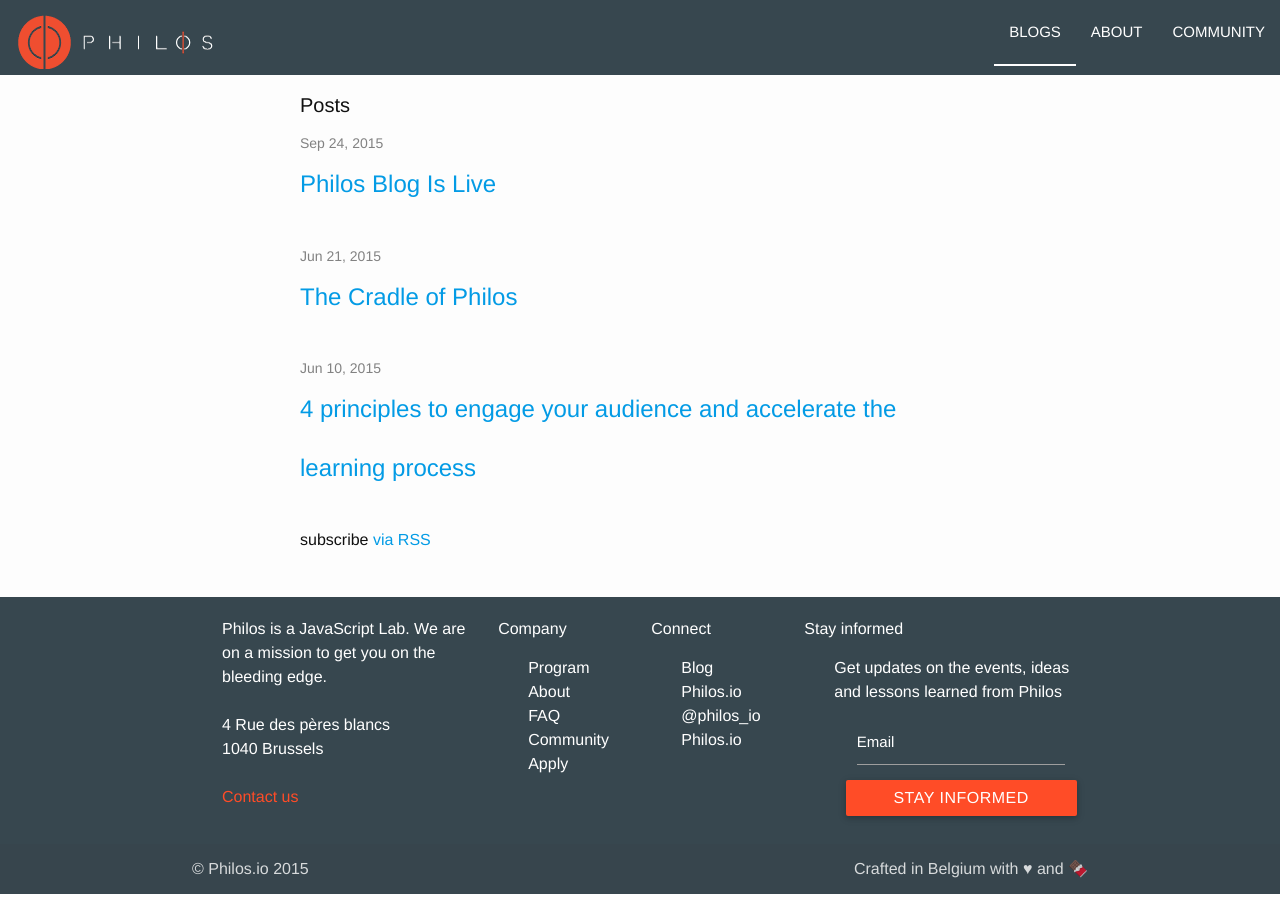
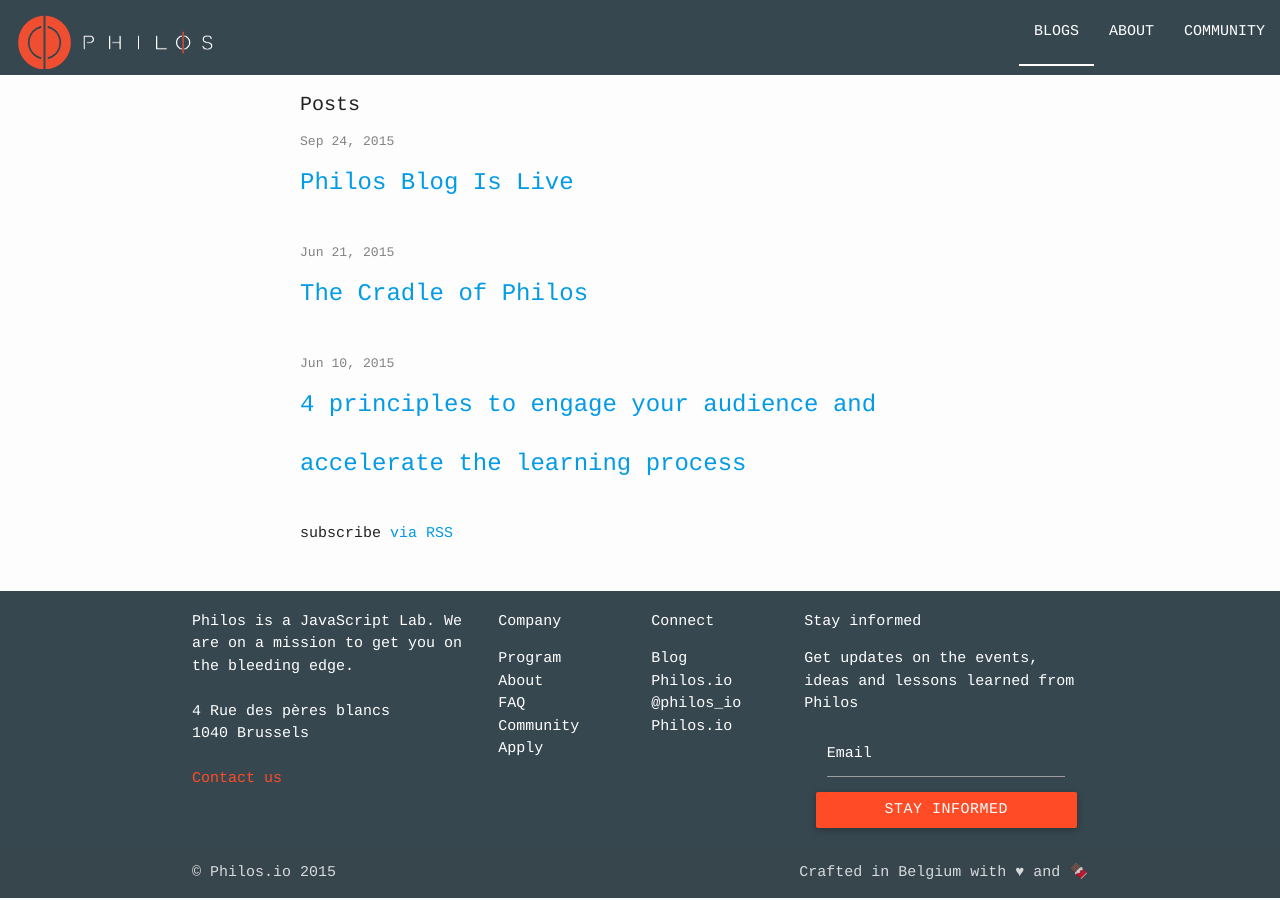
Before and after one commit to Philos-io/blog.philos.io, a Jekyll site: the page built from index.html, in a window 1280 px wide. Built offline with Jekyll 4.4.1, drawn with Linux system fonts in a browser that asks for light colours.

```diff
--- a/css/main.scss
+++ b/css/main.scss
@@ -6,14 +6,14 @@
 
 
 // Our variables
-$base-font-family: Helvetica, Arial, sans-serif;
-$base-font-size:   16px;
+$base-font-family: Courier, monospace;
+$base-font-size:   15px;
 $small-font-size:  $base-font-size * 0.875;
 $base-line-height: 1.5;
 
 $spacing-unit:     30px;
 
-$text-color:       #111;
+$text-color:       rgb(34, 34, 34);
 $background-color: #fdfdfd;
 $brand-color:      #2a7ae2;
 
--- a/css/style.css
+++ b/css/style.css
@@ -708,3 +708,14 @@ List
 .card.small .card-image {
     height: 200px;
 }
+strong{
+  font-weight: 800;
+}
+
+ul, ol{
+  margin-left: 0;
+}
+
+.card .card-content .card-title {
+    line-height: 25px;
+}
--- a/sass/_base.scss
+++ b/sass/_base.scss
@@ -64,7 +64,7 @@ figcaption {
  * Lists
  */
 ul, ol {
-    margin-left: $spacing-unit;
+
 }
 
 li {
```
Also changed, not shown: _posts/2015-06-21-4-principles-to-engage-your-audience-and-accelerate-the-learning-process.markdown (+9 -7 lines).
